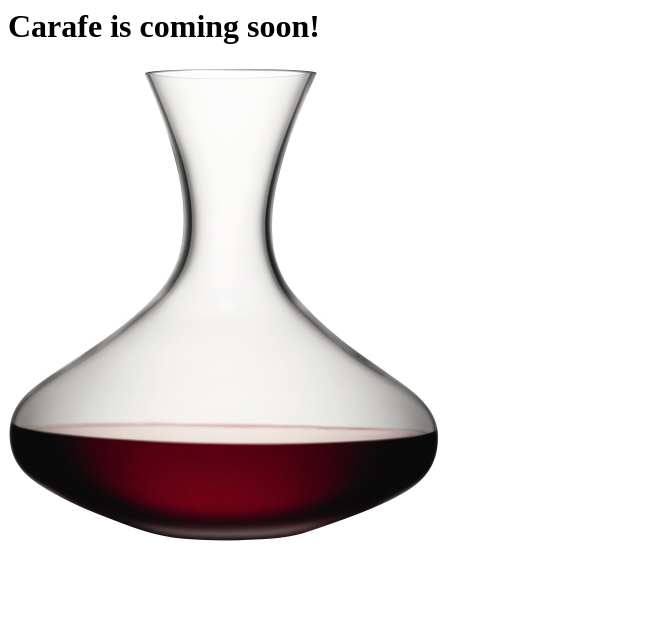
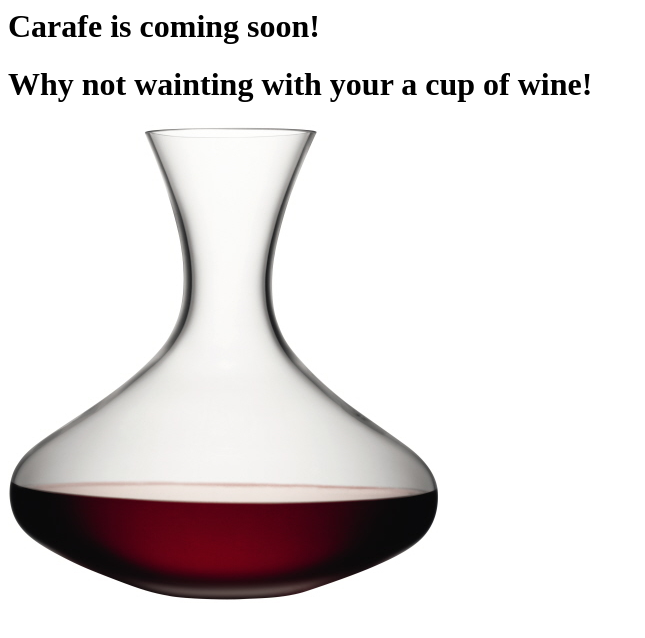
Before and after one commit to brierer/brierer.github.io, a plain HTML site: page index.html in a window 1280 px wide. Shown: the whole page, without its empty margins (0-645 px from the left). Drawn offline with Linux system fonts and the light colour scheme.

Commit message:
image carafe

```diff
--- a/index.html
+++ b/index.html
@@ -1,6 +1,7 @@
 <html>
 <body>
 <h1>Carafe is coming soon!</h1>
+<h1>Why not wainting with your a cup of wine!</h1>
 <img src="static/Carafe.jpg">
 </body>
 </html>
```
